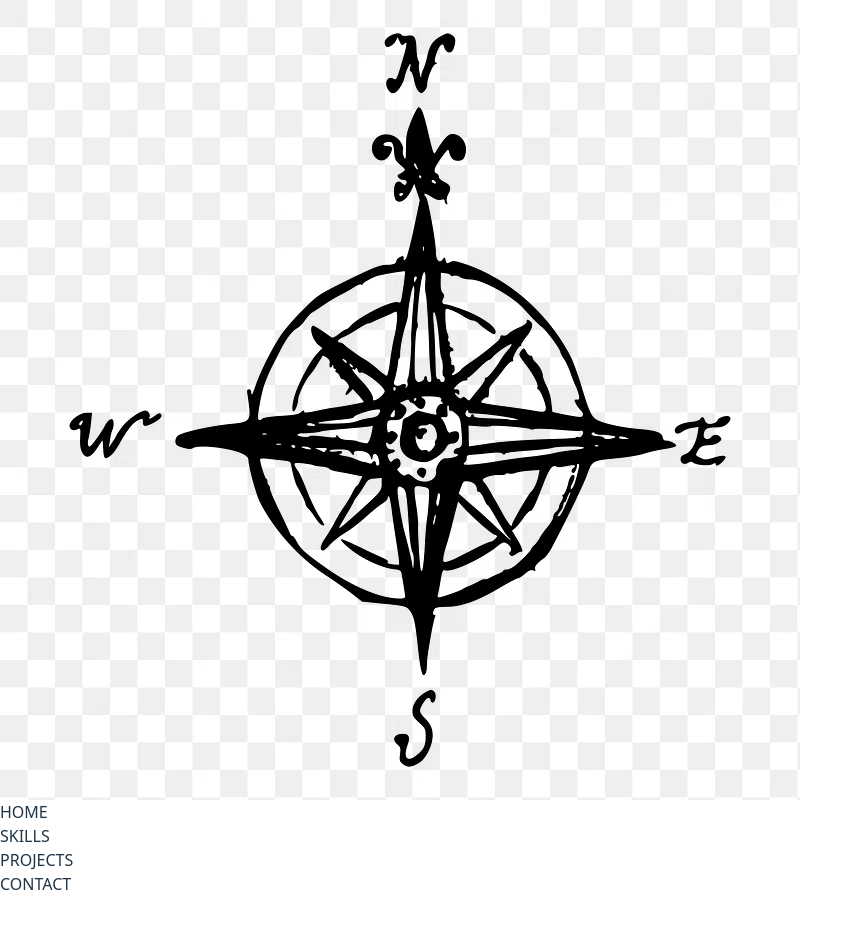
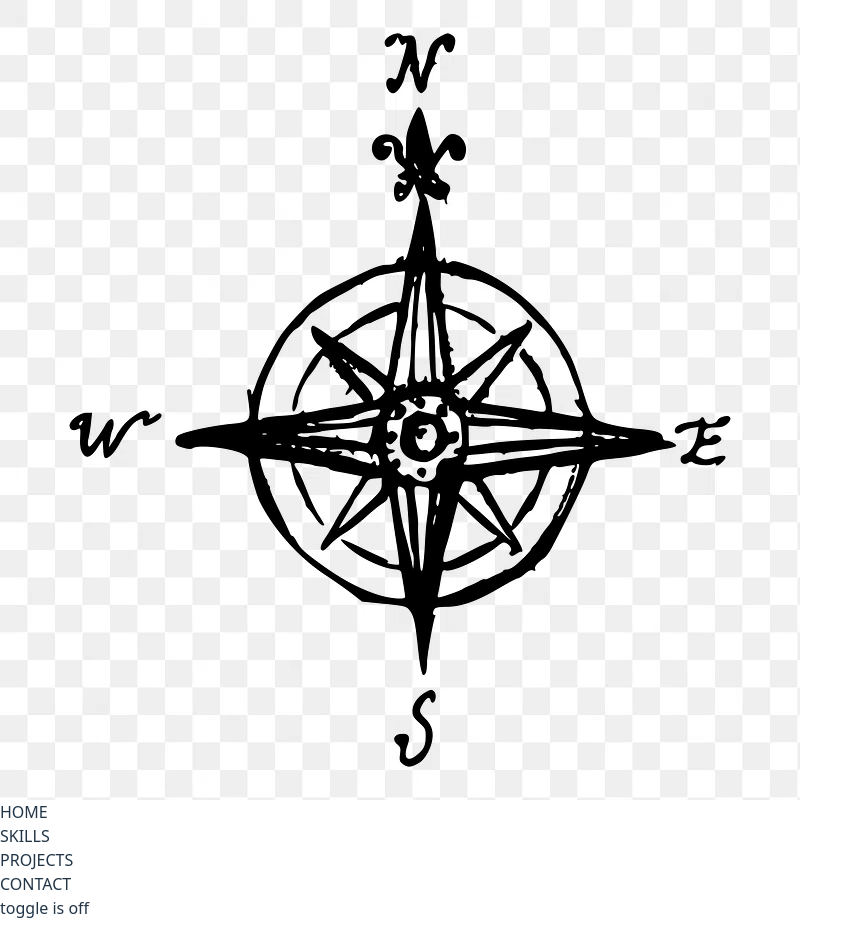
Before and after one commit to rzemlin/personal-portfolio, a React (Vite) app: page / in a window 1280 px wide. Shown: the top 952 px of the page, without its empty margins (0-863 px from the left). Built offline with nearby package versions, Linux system fonts and the light colour scheme.

Commit message:
add json

```diff
--- a/src/Components/Header.jsx
+++ b/src/Components/Header.jsx
@@ -1,4 +1,4 @@
-
+import { useState } from "react";
 
 function Header() {
   const menu = [
@@ -19,6 +19,9 @@ function Header() {
       name: "CONTACT",
     },
   ];
+
+  const [toggle, setToggle] = useState(false);
+
   return (
     <div className="flex items-center fixed
       w-full justify-between border-b-[1px] bg-white">
@@ -29,7 +32,7 @@ function Header() {
         <img src="/compass.png" className="p-7" />
       </div>
       <div className="hidden md:flex gap-14">
-          {menu.map((item,index) => (
+        {menu.map((item, index) => (
           <div key={index}
             className="cursor-pointer
                   hover:underline font-medium"
@@ -37,6 +40,9 @@ function Header() {
             <h2>{item.name}</h2>
           </div>
         ))}
+      </div>
+      <div>
+        {toggle? "toggle is on": "toggle is off"}
       </div>
       <div
         className="w-[90px] h-[90px]
@@ -57,6 +63,7 @@ function Header() {
           />
         </svg>
       </div>
+
     </div>
   );
 }
```
Also changed, not shown: package.json (+11 -1 lines), src/Components/SideBar.jsx (+5 -5 lines), 1 other file (tests, documents, lock files or other folders). Lines whose indentation alone changed are shown as unchanged.
